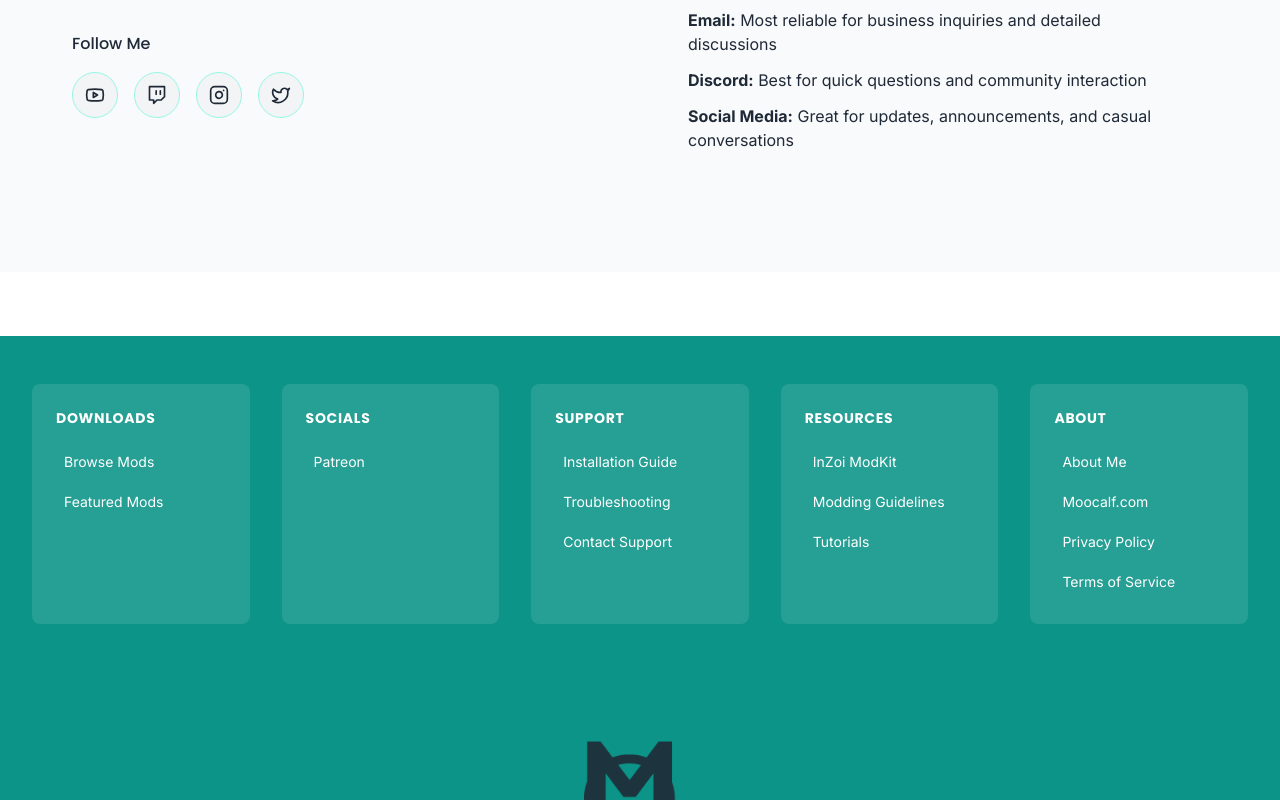
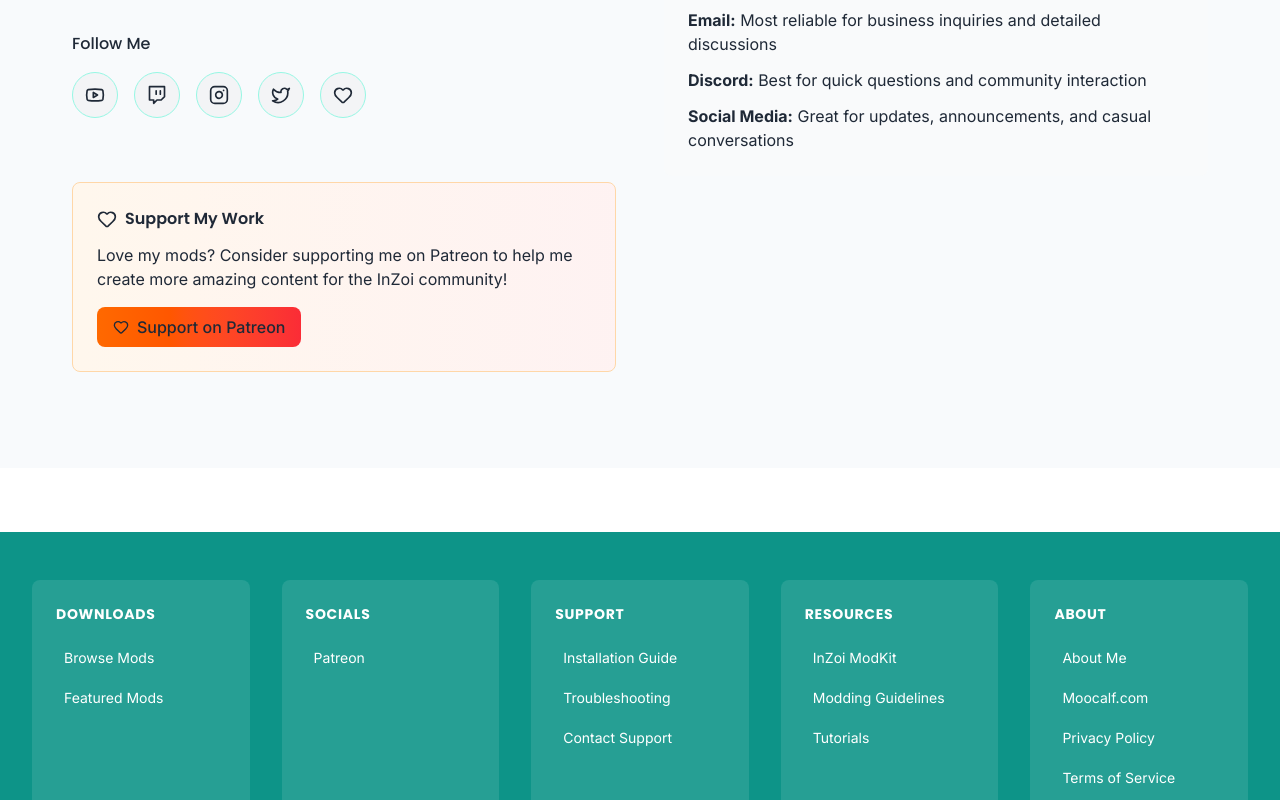
Before and after one commit to MooCalf/MooStyle, a React (Vite) app: page / in a window 1280 px wide. Shown: the part 6302-7102 px from the top of the page. Built offline with nearby package versions, Linux system fonts and the light colour scheme.

Commit message:
Updated:
* Social media links

```diff
--- a/src/Components/Footer.jsx
+++ b/src/Components/Footer.jsx
@@ -1,5 +1,5 @@
 import { useState } from "react";
-import { ArrowUp, HelpCircle, Instagram, Twitter, Youtube, Github, Mail, Globe } from "lucide-react";
+import { ArrowUp, HelpCircle, Instagram, Twitter, Youtube, Mail, Globe } from "lucide-react";
 import { motion, AnimatePresence } from "framer-motion";
 
 export const Footer = () => {
@@ -23,7 +23,7 @@
     {
       title: "Socials",
       links: [
-        { name: "Patreon", href: "https://www.patreon.com/c/MOOSTYLES" }
+        { name: "Patreon", href: "https://www.patreon.com/MOOSTYLES" }
       ]
     },
     {
--- a/src/Components/HomepageComponents/ContactSection.jsx
+++ b/src/Components/HomepageComponents/ContactSection.jsx
@@ -8,6 +8,7 @@
   Shield,
   MessageCircle,
   Globe,
+  Heart,
 } from "lucide-react";
 
 const ContactInfoItem = ({ icon: Icon, title, content, href, description }) => (
@@ -49,6 +50,7 @@
     { icon: Twitch, href: "https://www.twitch.tv/moocalf_", label: "Twitch" },
     { icon: Instagram, href: "https://www.instagram.com/cypher._01", label: "Instagram" },
     { icon: Twitter, href: "https://x.com/MooCalf_", label: "Twitter/X" },
+    { icon: Heart, href: "https://www.patreon.com/MOOSTYLES", label: "Support on Patreon" },
   ];
 
   const contactInfoItems = [
@@ -117,6 +119,28 @@
                 ))}
               </div>
             </div>
+
+            {/* Patreon Support Section */}
+            <div className="pt-8">
+              <div className="bg-gradient-to-r from-orange-50 to-red-50 rounded-lg p-6 border border-orange-200">
+                <h4 className="font-semibold text-gray-900 mb-3 flex items-center">
+                  <Heart className="h-5 w-5 text-orange-500 mr-2" />
+                  Support My Work
+                </h4>
+                <p className="text-gray-600 mb-4">
+                  Love my mods? Consider supporting me on Patreon to help me create more amazing content for the InZoi community!
+                </p>
+                <a
+                  href="https://www.patreon.com/MOOSTYLES"
+                  target="_blank"
+                  rel="noopener noreferrer"
+                  className="inline-flex items-center px-4 py-2 bg-gradient-to-r from-orange-500 to-red-500 text-white rounded-lg hover:from-orange-600 hover:to-red-600 transition-all duration-200 font-medium"
+                >
+                  <Heart className="h-4 w-4 mr-2" />
+                  Support on Patreon
+                </a>
+              </div>
+            </div>
           </div>
 
           <div className="space-y-8">
--- a/src/Components/NavigationPrimary.jsx
+++ b/src/Components/NavigationPrimary.jsx
@@ -297,11 +297,13 @@
               </AnimatePresence>
             </div>
 
-            {/* Heart Icon */}
+            {/* Patreon Support Button */}
               <a
-                href="#wishlist"
-                className="nav-primary-icon"
-                aria-label="Wishlist"
+                href="https://www.patreon.com/MOOSTYLES"
+                target="_blank"
+                rel="noopener noreferrer"
+                className="nav-primary-icon hover:bg-gradient-to-r hover:from-orange-500 hover:to-red-500 hover:text-white transition-all duration-200"
+                aria-label="Support on Patreon"
               >
               <Heart size={18} className="sm:w-5 sm:h-5" />
             </a>
--- a/src/Pages/AboutMe.jsx
+++ b/src/Pages/AboutMe.jsx
@@ -1,5 +1,5 @@
 import React from 'react';
-import { ArrowLeft, User, Heart, Globe, Award, Mail, Instagram, Twitter, Facebook, Youtube, Github, Download, Code } from 'lucide-react';
+import { ArrowLeft, User, Heart, Globe, Award, Mail, Instagram, Twitter, Facebook, Youtube, Download, Code, Twitch } from 'lucide-react';
 import { Link } from 'react-router-dom';
 import { motion } from 'framer-motion';
 
@@ -315,6 +315,17 @@
               <Globe size={20} className="mr-2" />
               Visit Moocalf.com
             </motion.a>
+            <motion.a
+              href="https://www.patreon.com/MOOSTYLES"
+              target="_blank"
+              rel="noopener noreferrer"
+              className="inline-flex items-center px-6 py-3 bg-gradient-to-r from-orange-500 to-red-500 text-white rounded-lg hover:from-orange-600 hover:to-red-600 transition-colors duration-200 font-medium"
+              whileHover={{ scale: 1.05 }}
+              whileTap={{ scale: 0.95 }}
+            >
+              <Heart size={20} className="mr-2" />
+              Support on Patreon
+            </motion.a>
           </motion.div>
           <motion.div
             className="flex justify-center space-x-6"
@@ -326,7 +337,8 @@
               { href: "https://www.instagram.com/cypher._01", icon: Instagram, label: "Instagram" },
               { href: "https://x.com/MooCalf_", icon: Twitter, label: "Twitter/X" },
               { href: "https://www.youtube.com/@MooCalf", icon: Youtube, label: "YouTube" },
-              { href: "https://www.twitch.tv/moocalf_", icon: Github, label: "Twitch" }
+              { href: "https://www.twitch.tv/moocalf_", icon: Twitch, label: "Twitch" },
+              { href: "https://www.patreon.com/MOOSTYLES", icon: Heart, label: "Support on Patreon" }
             ].map((social, index) => {
               const IconComponent = social.icon;
               return (
--- a/src/Pages/CommonQuestions.jsx
+++ b/src/Pages/CommonQuestions.jsx
@@ -1,5 +1,5 @@
 import React from 'react';
-import { ArrowLeft, HelpCircle, Mail, Phone, Clock, Shield, Download, Heart, Users, Instagram, Twitter, Facebook, Youtube, Github } from 'lucide-react';
+import { ArrowLeft, HelpCircle, Mail, Phone, Clock, Shield, Download, Heart, Users, Instagram, Twitter, Facebook, Youtube } from 'lucide-react';
 import { Link } from 'react-router-dom';
 import { motion } from "framer-motion";
 
@@ -276,7 +276,7 @@
                   { href: "https://twitter.com/moostyle", icon: Twitter, bg: "bg-blue-500", label: "Twitter" },
                   { href: "https://facebook.com/moostyle", icon: Facebook, bg: "bg-blue-600", label: "Facebook" },
                   { href: "https://youtube.com/moostyle", icon: Youtube, bg: "bg-red-600", label: "YouTube" },
-                  { href: "https://github.com/moostyle", icon: Github, bg: "bg-gray-800", label: "GitHub" }
+                  { href: "https://www.patreon.com/MOOSTYLES", icon: Heart, bg: "bg-gradient-to-r from-orange-500 to-red-500", label: "Support on Patreon" }
                 ].map((social, index) => {
                   const IconComponent = social.icon;
                   return (
--- a/src/Pages/Shopping.jsx
+++ b/src/Pages/Shopping.jsx
@@ -306,6 +306,29 @@
                 )}
               </>
             )}
+
+            {/* Patreon Support Section */}
+            <div className="mt-12 bg-gradient-to-r from-orange-50 to-red-50 rounded-lg p-8 border border-orange-200">
+              <div className="text-center">
+                <h3 className="text-2xl font-bold text-gray-900 mb-4 flex items-center justify-center">
+                  <Heart className="h-6 w-6 text-orange-500 mr-2" />
+                  Love Our Mods?
+                </h3>
+                <p className="text-gray-600 mb-6 max-w-2xl mx-auto">
+                  All our mods are completely free! If you enjoy our work and want to support us in creating more amazing InZoi mods,
+                  consider becoming a patron. Your support helps us continue providing high-quality mods to the community.
+                </p>
+                <a
+                  href="https://www.patreon.com/MOOSTYLES"
+                  target="_blank"
+                  rel="noopener noreferrer"
+                  className="inline-flex items-center px-6 py-3 bg-gradient-to-r from-orange-500 to-red-500 text-white rounded-lg hover:from-orange-600 hover:to-red-600 transition-all duration-200 font-semibold text-lg"
+                >
+                  <Heart className="h-5 w-5 mr-2" />
+                  Support on Patreon
+                </a>
+              </div>
+            </div>
           </div>
         </div>
       </div>
```
